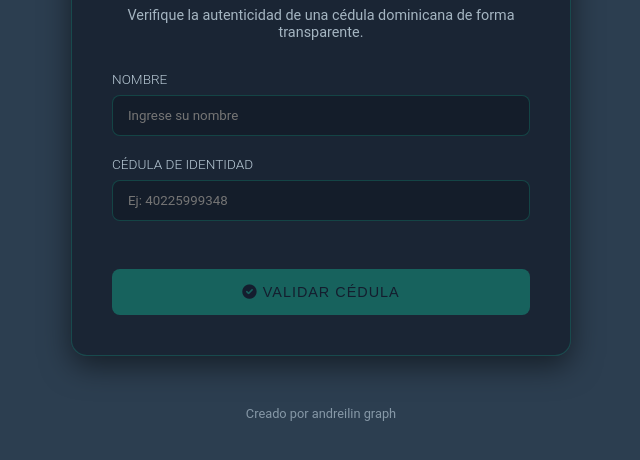
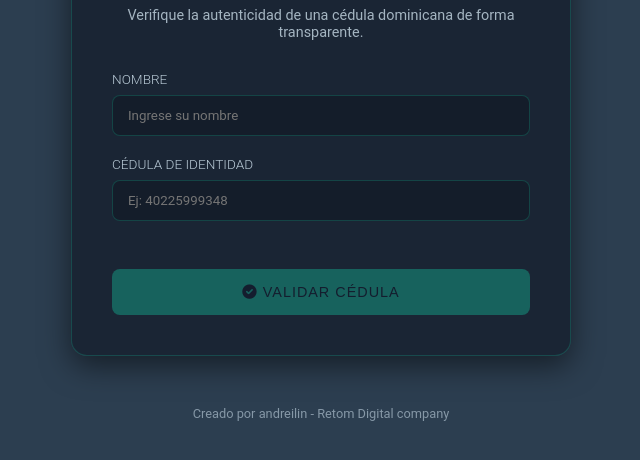
Before and after one commit to Andreilin12/Validar-cedula, a plain HTML site: page index.html in a window 1280 px wide. Shown: the part 228-688 px from the top of the page, without its empty margins (319-959 px from the left). Drawn offline with nearby package versions, Linux system fonts and the light colour scheme.

Commit message:
Update index.html

```diff
--- a/index.html
+++ b/index.html
@@ -402,7 +402,7 @@
   </div>
 
   <footer>
-    Creado por andreilin graph
+    Creado por andreilin - Retom Digital company
   </footer>
 
   <div class="loading-overlay" id="loadingOverlay" style="display: none;">
```
